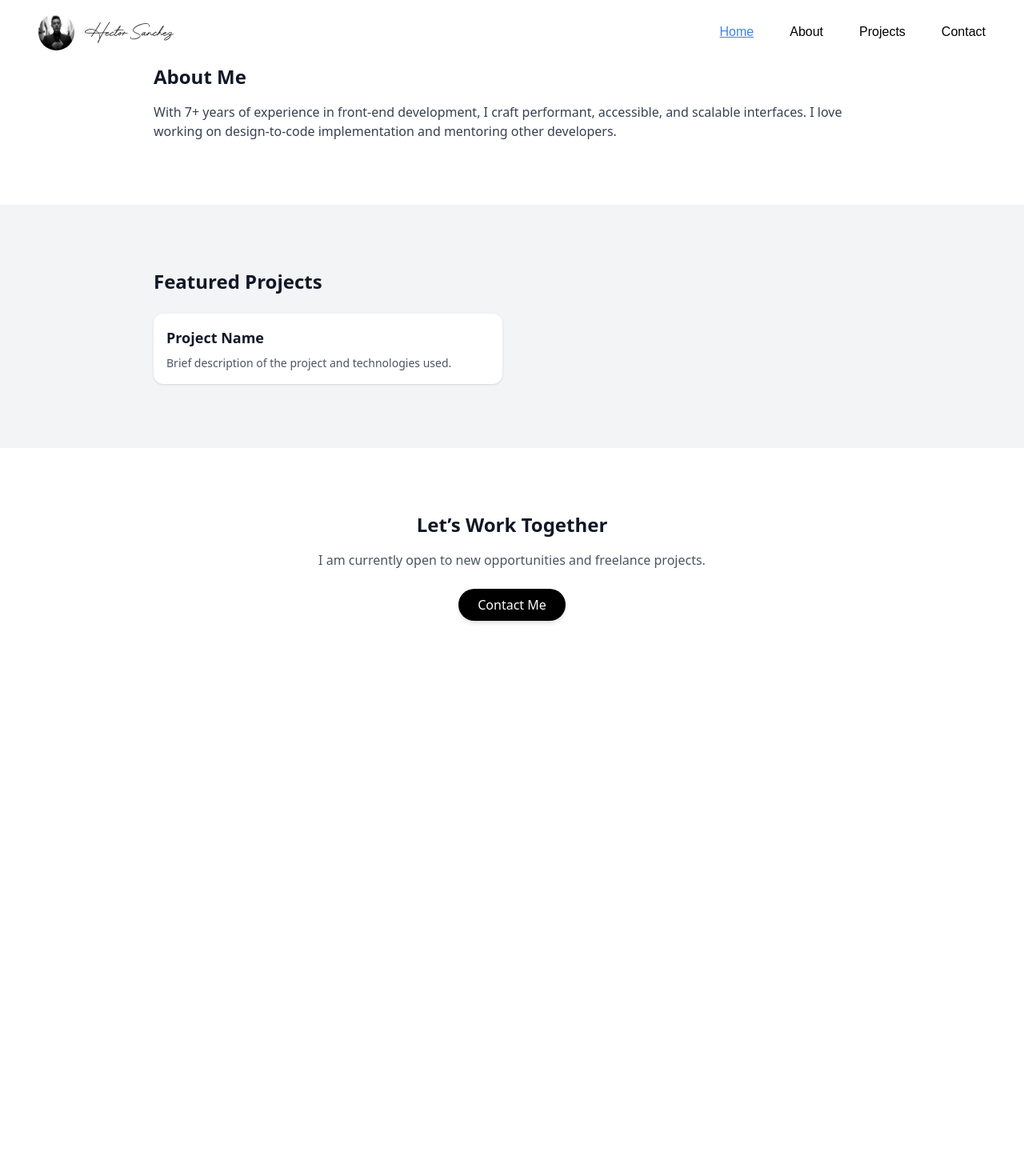
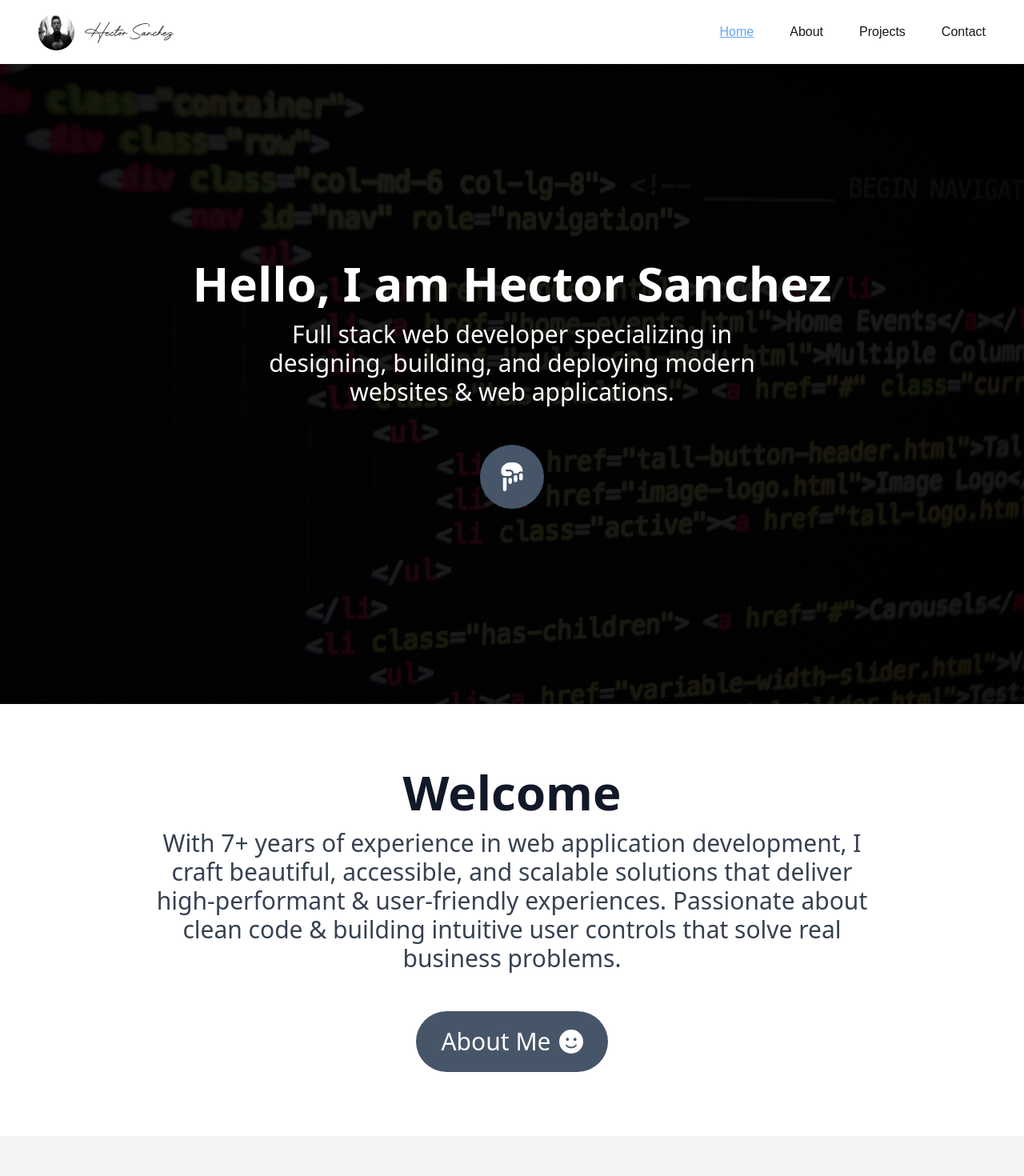
Before and after one commit to hsanchez7934/hs_portfolio, a Next.js app: page / in a window 1280 px wide. Shown: the top 1470 px of the page at 80% size. Before the commit the page ends 856 px from the top, so only its background shows below. Built offline with nearby package versions, Linux system fonts and the light colour scheme.

Commit message:
Home page continued styling

```diff
--- /dev/null
+++ b/src/app/about/page.tsx
@@ -0,0 +1,3 @@
+export default function About() {
+	return <div>About</div>
+}
--- a/src/app/page.tsx
+++ b/src/app/page.tsx
@@ -1,28 +1,96 @@
+'use client'
+
+import {FaHandPointDown, FaFaceSmile} from 'react-icons/fa6'
 import React from 'react'
 import Link from 'next/link'
-// import NavBar from '@/app/ui/NavBar/NavBar'
+
+const handleScrollTo = () => {
+	const nextSection = document.getElementById('section-under-hero')
+	if (nextSection) {
+		nextSection.scrollIntoView({behavior: 'smooth'})
+	}
+}
+
+const textSizesPrimary = 'text-2xl sm:text-3xl md:text-4xl lg:text-5xl xl:text-6xl 2xl:text-7xl font-semibold mb-4 dark:text-gray-200 text-center'
+const textSizesSecondary =
+	'text-base sm:text-lg md:text-xl lg:text-2xl xl:text-3xl 2xl:text-4xl font-thin text-gray-700 dark:text-white text-center'
+const btnSizes = 'rounded-full h-auto w-36 sm:w-40 md:w-46 lg:w-52 xl:w-60 2xl:w-72 p-2 md:p-3 lg:p-4 xl:p-5 2xl:p-6'
+const btnColors = 'bg-slate-600 hover:bg-gray-800 text-white flex items-center justify-center'
+const btnTextSizes = 'text-base sm:text-lg md:text-1xl lg:text-2xl xl:text-3xl 2xl:text-4xl'
+const btnFlexStyles = 'flex items-center justify-center'
 
 export default function Home() {
 	return (
-		<main className="min-h-screen bg-white text-gray-900 font-sans">
+		<main className="min-h-screen bg-white text-gray-900 font-sans pt-20">
 			{/* Hero Section */}
-			{/* <NavBar /> */}
-			{/* About Section */}
-			<section className="py-20 px-6 bg-white">
-				<div className="max-w-4xl mx-auto">
-					<h2 className="text-2xl font-semibold mb-4">About Me</h2>
-					<p className="text-gray-700">
-						With 7+ years of experience in front-end development, I craft performant, accessible,
-						and scalable interfaces. I love working on design-to-code implementation and mentoring
-						other developers.
+			<section
+				id="hero-section"
+				aria-label="Hero Section of the website"
+				className={`bg-gray-100 dark:bg-gray-800 h-dvh sm:h-svh flex flex-col items-center justify-center bg-[url(/hero.jpg)] bg-center bg-cover bg-no-repeat`}
+			>
+				<h1
+					id="hero-title"
+					aria-label="Title of the website"
+					className={`${textSizesPrimary} font-bold mb-4 text-center text-white`}
+				>
+					Hello, I am Hector Sanchez
+				</h1>
+				<p
+					id="hero-subtitle"
+					aria-label="Subtitle of the website"
+					className={`${textSizesSecondary} w-52 sm:w-3/5 md:w-1/2 mb-12 text-center text-white`}
+				>
+					Full stack web developer specializing in designing, building, and deploying modern
+					websites & web applications.
+				</p>
+				<button
+					id="scroll-down-button"
+					type="button"
+					aria-label="Scroll down to next section"
+					aria-pressed={undefined}
+					onClick={handleScrollTo}
+					className={`${btnColors} h-12 w-12 sm:h-16 sm:w-16 md:h-20 md:w-20 rounded-full text-2xl sm:text-3xl md:text-4xl ${btnFlexStyles}`}
+				>
+					<FaHandPointDown />
+				</button>
+			</section>
+
+			<section
+				id="section-under-hero"
+				className="py-20 px-6 bg-white dark:bg-gray-950"
+				aria-label="Section under hero"
+			>
+				<div className="max-w-4xl mx-auto mb-12">
+					<h2
+						className={`${textSizesPrimary}`}
+						id="user-summary-title"
+						aria-label="User summary title"
+					>
+						Welcome
+					</h2>
+					<p
+						className={`${textSizesSecondary}`}
+						id="user-summary"
+						aria-label="User summary"
+					>
+						With 7+ years of experience in web application development, I craft beautiful,
+						accessible, and scalable solutions that deliver high-performant & user-friendly
+						experiences. Passionate about clean code & building intuitive user controls that solve
+						real business problems.
 					</p>
+				</div>
+				<div className="max-w-4xl mx-auto flex items-center justify-center">
+					<Link href={'/about'} className={`${btnColors} ${btnSizes} ${btnFlexStyles} ${btnTextSizes}`}>
+						About Me
+						<FaFaceSmile style={{marginLeft: '10px'}} />
+					</Link>
 				</div>
 			</section>
 
 			{/* Projects Preview */}
-			<section className="py-20 px-6 bg-gray-100">
+			<section className="py-20 px-6 bg-gray-100" id='projects-section'>
 				<div className="max-w-4xl mx-auto">
-					<h2 className="text-2xl font-semibold mb-6">Featured Projects</h2>
+					<h2 className={textSizesPrimary}>Projects</h2>
 					<div className="grid md:grid-cols-2 gap-6">
 						{/* Project cards would go here */}
 						<div className="p-4 bg-white rounded-xl shadow">
--- a/src/app/ui/Hero/Hero.tsx
+++ /dev/null
@@ -1,16 +0,0 @@
-export default function Hero() {
-	return (
-		<section className="bg-gray-100">
-			<h1 className="text-4xl font-bold mb-4">Hi, I am [Your Name]</h1>
-			<p className="text-lg max-w-xl mx-auto mb-6">
-				Senior Front-End Engineer specializing in React, Next.js, and UI/UX development.
-			</p>
-			{/* <Link
-					href="/projects"
-					className="inline-block px-6 py-2 bg-black text-white rounded-full shadow-md hover:bg-gray-800"
-				>
-					View Projects
-				</Link> */}
-		</section>
-	)
-}
--- a/src/app/ui/NavBar/NavBar.tsx
+++ b/src/app/ui/NavBar/NavBar.tsx
@@ -23,6 +23,8 @@ const links: {text: string; href: string}[] = [
 
 export default function NavBar() {
 	const pathName = usePathname()
+	console.log(pathName)
+
 	const [anchorEl, setAnchorEl] = useState<null | HTMLElement>(null)
 
 	const handleClick = (event: React.MouseEvent<HTMLElement>) => {
@@ -33,16 +35,15 @@ export default function NavBar() {
 	}
 
 	const renderedLinksLargeView = () => {
-		const navLinksClassName = "dark:text-white text-black"
+		const navLinksClassName = "dark:text-white"
 		return links.map((link) => {
 			return (
 				<Link
 					href={link.href}
 					key={link.text}
 					style={{marginLeft: '45px'}}
-					// className="dark:text-white text-black"
-					className={clsx(navLinksClassName, {
-						'underline text-blue-500 dark:text-blue-500': pathName === link.href
+					className={clsx(pathName === link.href ? {} : navLinksClassName, {
+						'underline text-blue-400 dark:text-blue-400': pathName === link.href
 					})}
 				>
 					{link.text}
@@ -56,7 +57,7 @@ export default function NavBar() {
 		return links.map((link) => {
 			return (
 				<Link href={link.href} key={link.text} className={clsx(navLinksClassName, {
-					'underline text-blue-500 dark:text-blue-500': pathName === link.href
+					'underline text-blue-400 dark:text-blue-400': pathName === link.href
 				})}>
 					<MenuItem>
 						<Typography textAlign="center">{link.text}</Typography>
```
Also changed, not shown: public/hero.jpg (added).
